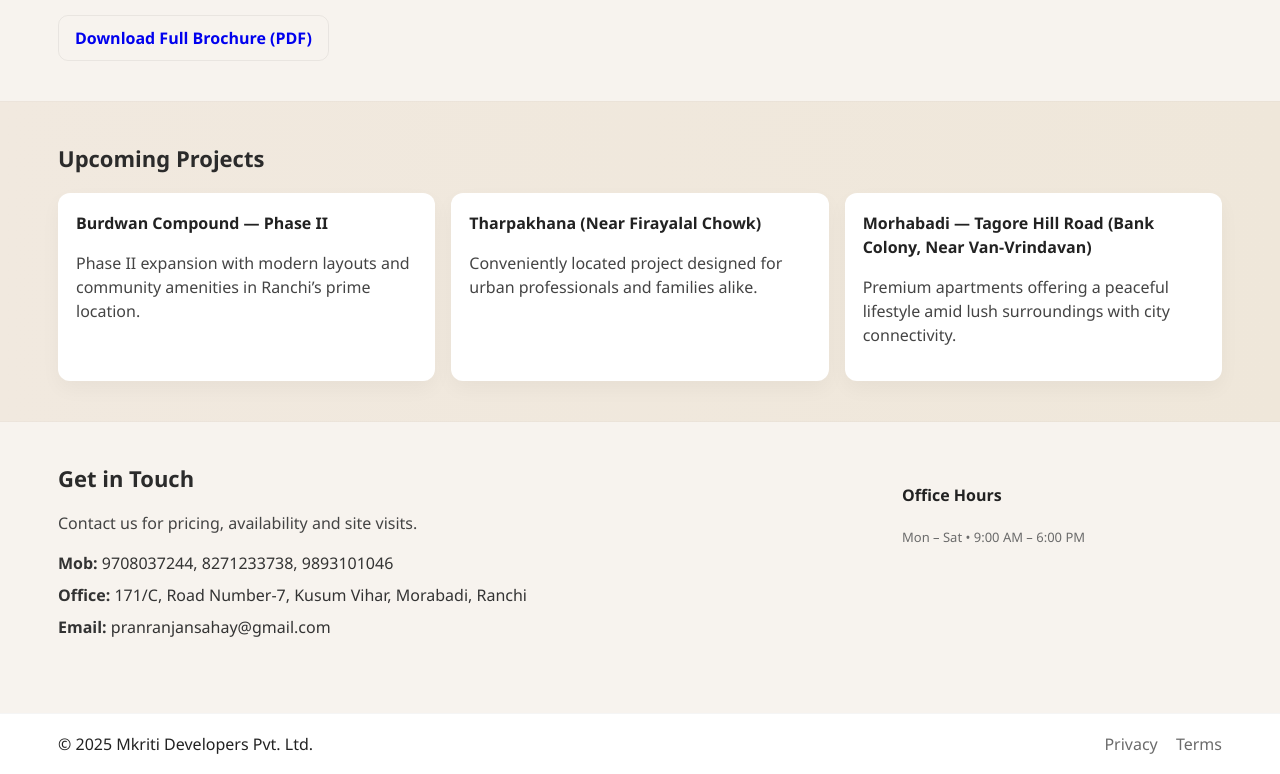
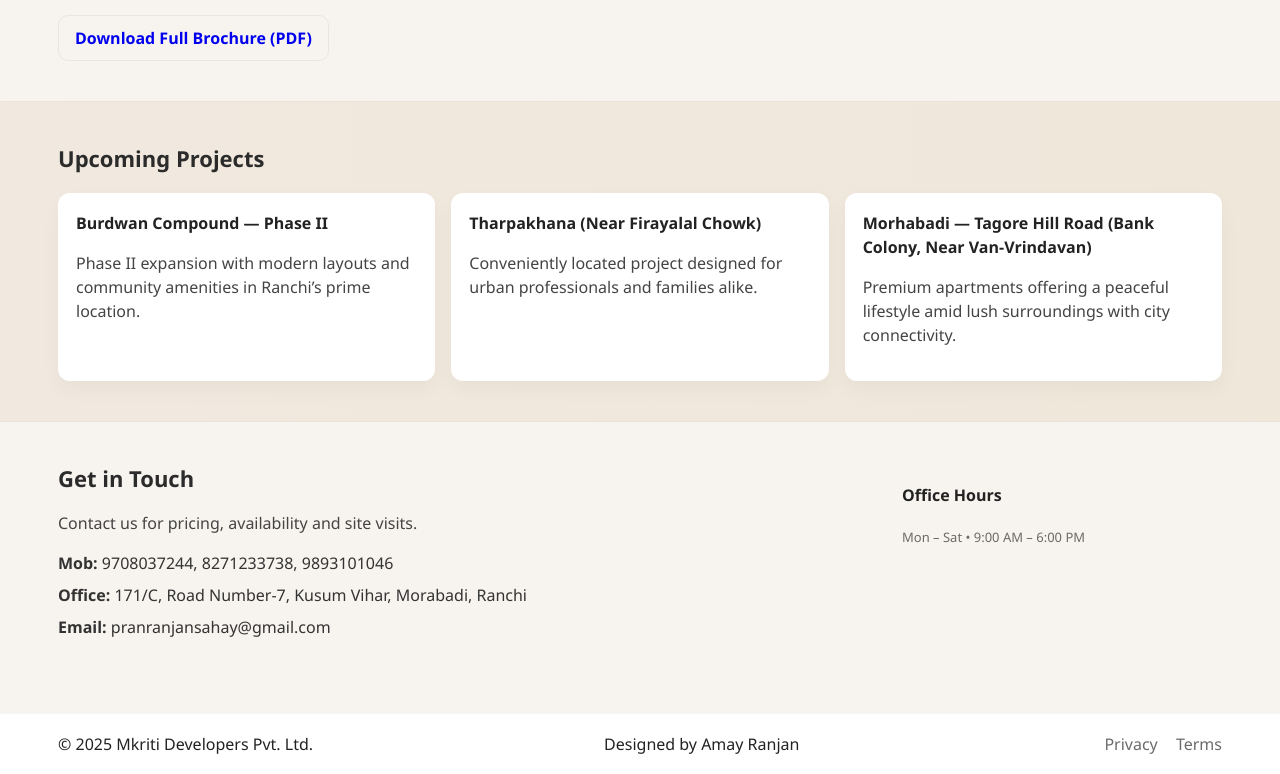
Before and after one commit to 1a2m3a4y/mkritiamay_web, a plain HTML site: page index.html in a window 1280 px wide. Shown: the part 2386-3160 px from the top of the page. Drawn offline with Linux system fonts and the light colour scheme.

Commit message:
Add designer credit to footer

```diff
--- a/index.html
+++ b/index.html
@@ -211,6 +211,7 @@ convenient living being in proximity to Airport and Hatia railway Station.</p>
   <footer class="site-footer">
     <div class="container footer-row">
       <div>© <span id="year"></span> Mkriti Developers Pvt. Ltd.</div>
+      <div> Designed by Amay Ranjan </div>
       <div class="footer-links">
         <a href="#">Privacy</a>
         <a href="#">Terms</a>
```
